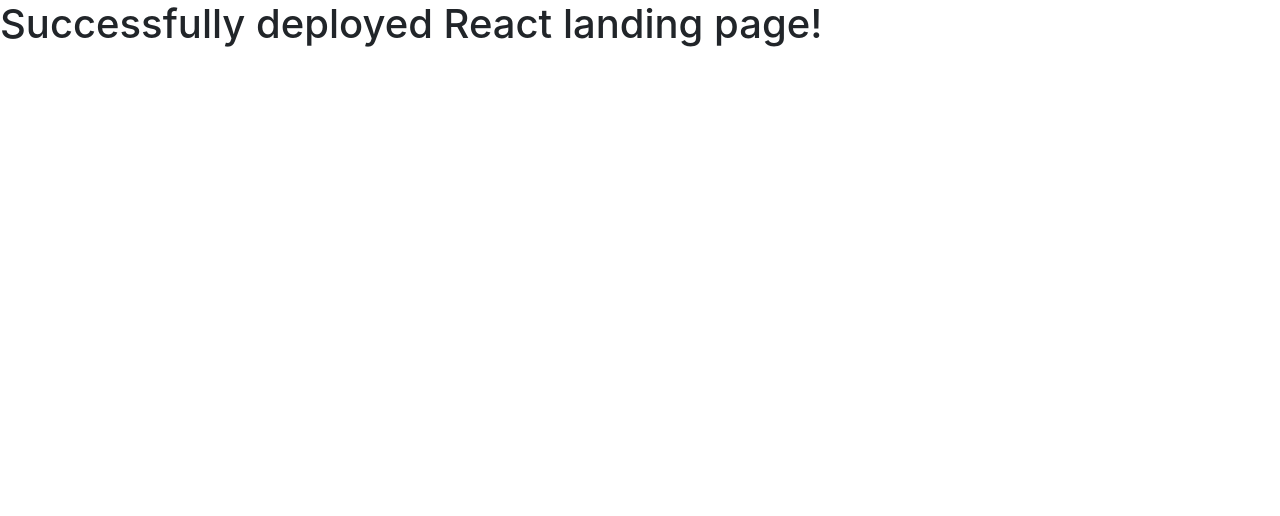
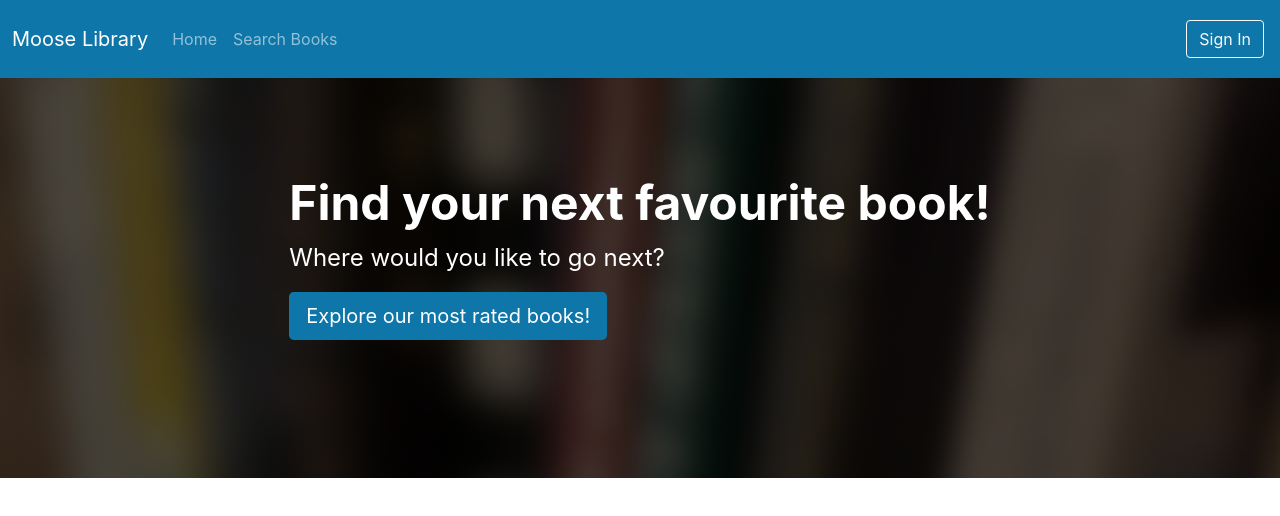
Before and after one commit to milosDamjanovic17/library-app, a React (Create React App) app in the folder 03-frontend/react-library/: page / in a window 1280 px wide. Shown: the top 516 px of the page. Built offline with nearby package versions, Linux system fonts and the light colour scheme.

Commit message:
added navbar & top books component --v1.00

```diff
--- a/03-frontend/react-library/src/App.tsx
+++ b/03-frontend/react-library/src/App.tsx
@@ -1,11 +1,14 @@
-import React from 'react';
+import React, { Fragment } from 'react';
 import './App.css';
+import Navbar from './layouts/NavbarAndFooter/Navbar';
+import ExploreTopBooks from './layouts/HomePage/ExploreTopBooks';
 
 function App() {
   return (
-    <div className="App">
-      <h1>Successfully deployed React landing page!</h1>
-    </div>
+    <Fragment>
+      <Navbar />
+      <ExploreTopBooks />
+    </Fragment>
   );
 }
 
--- /dev/null
+++ b/03-frontend/react-library/src/layouts/HomePage/ExploreTopBooks.tsx
@@ -0,0 +1,18 @@
+import React from "react";
+
+function ExploreTopBooks(){
+
+   return(
+      <div className="p-5 mb-4 bg-dark header">
+         <div className="container-fluid py-5 text-white d-flex justify-content-center align-items-center">
+            <div>
+               <h1 className="display-5 fw-bold">Find your next favourite book!</h1>
+               <p className="col-md-8 fs-4">Where would you like to go next?</p>
+               <a type="button" className="btn main-color btn-lg text-white" href="#">Explore our most rated books!</a>
+            </div>
+         </div>
+      </div>
+   )
+}
+
+export default ExploreTopBooks;
--- /dev/null
+++ b/03-frontend/react-library/src/layouts/NavbarAndFooter/Navbar.tsx
@@ -0,0 +1,45 @@
+import React from "react";
+
+function Navbar() {
+  return (
+    <nav className="navbar navbar-expand-lg navbar-dark main-color py-3">
+      <div className="container-fluid">
+        <span className="navbar-brand">Moose Library</span>
+        <button
+          className="navbar-toggler"
+          type="button"
+          data-bs-toggle="collapse"
+          data-bs-target="#navbarNavDropdown"
+          aria-controls="navbarNavDropdown"
+          aria-expanded="false"
+          aria-label="Toggle Navigation"
+        >
+          <span className="navbar-toggler-icon"></span>
+        </button>
+        <div className="collapse navbar-collapse" id="navbarNavDropdown">
+          <ul className="navbar-nav">
+            <li className="nav-item">
+              <a className="nav-link" href="#">
+                Home
+              </a>
+            </li>
+            <li className="nav-item">
+              <a className="nav-link" href="#">
+                Search Books
+              </a>
+            </li>
+          </ul>
+          <ul className="navbar-nav ms-auto">
+            <li className="nav-item m-1">
+              <a type="button" className="btn btn-outline-light" href="#">
+                Sign In
+              </a>
+            </li>
+          </ul>
+        </div>
+      </div>
+    </nav>
+  );
+}
+
+export default Navbar;
```
